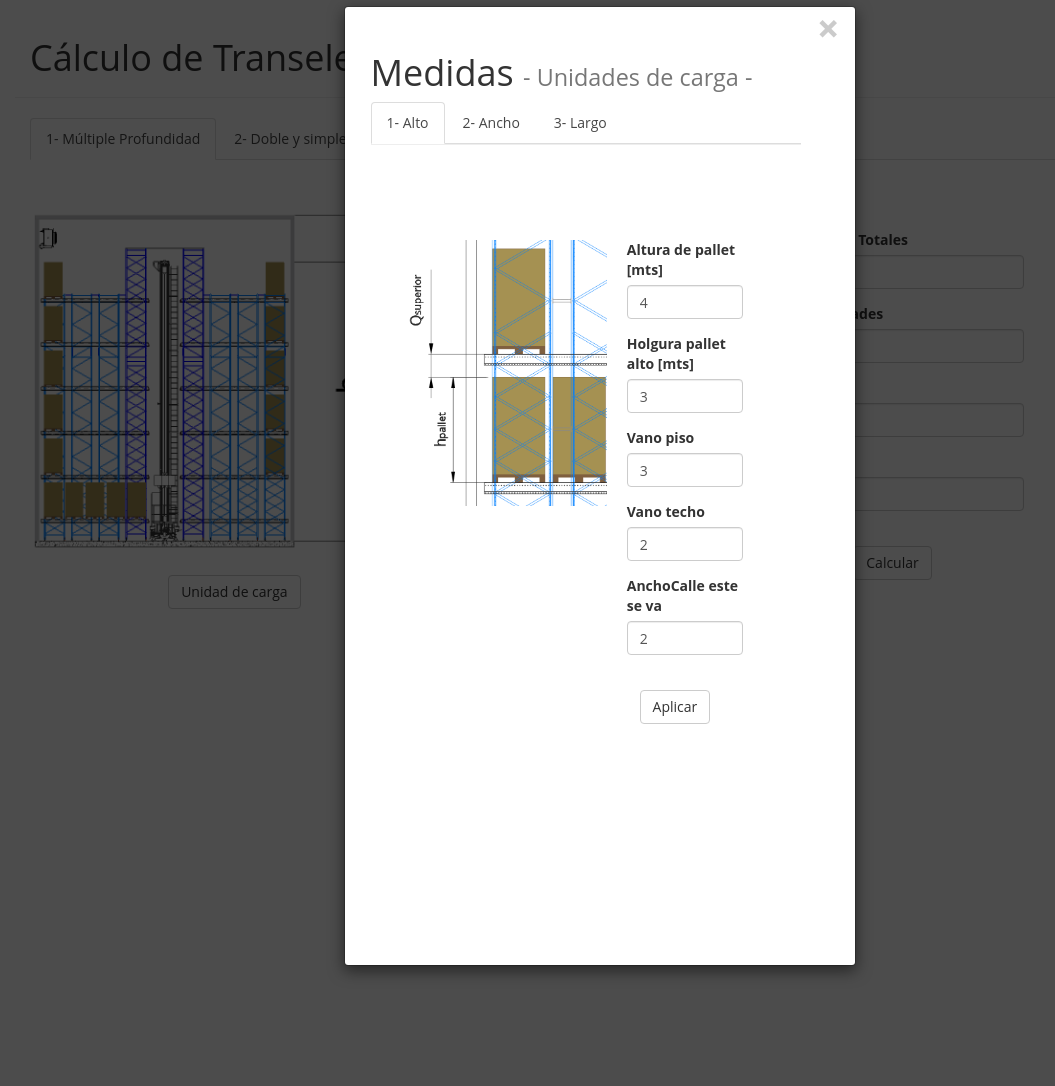
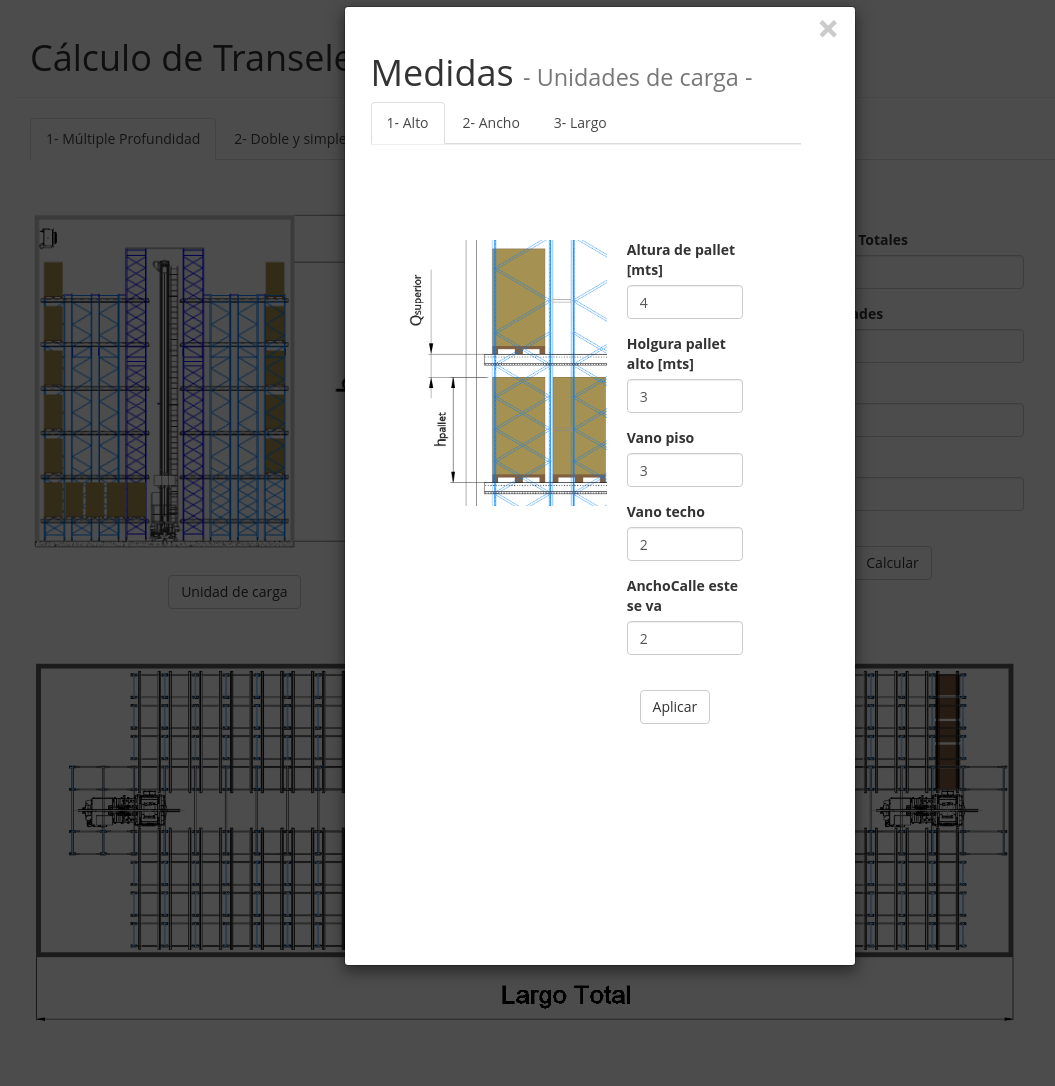
Before and after one commit to bbandeo/crosetto-aux, a PHP site: page / in a window 1280 px wide. Shown: the part 114-1200 px from the top of the page, without its empty margins (40-1095 px from the left). Run offline with PHP 8.4, Linux system fonts and the light colour scheme; some libraries are stand-ins or nearby versions.

Commit message:
Puesta imagen bottom

```diff
--- a/index.html
+++ b/index.html
@@ -40,7 +40,7 @@
         <div class="tab-content">
             <div role="tabpanel" class="tab-pane active contenido" id="multiple">
                 <div class="wrapper">
-                <div class="dimensiones">
+                <div class="dimensiones" style="border-width: 1rem;">
                     <div class="form-group" style="padding-left:20px">
                         <br>
                         <label for="exampleInputEmail1">Largo [mts]</label>
@@ -147,7 +147,14 @@
                       <button id="ucarga" type="#" class="btn btn-default abrirModal">Unidad de carga</button>
                   </div>
                 </div>
-            </div>
+                <div class="imagen-bottom">
+                  <img
+                    src="img/vistaSuperior.PNG"
+                    class=".et-cart-info img-responsive"
+                    alt="Responsive image"
+                  />
+              </div>
+              </div>
             </div>
             <div role="tabpanel" class="tab-pane contenido" id="simple">
                 <div class="dimensiones">
--- a/styles/style.css
+++ b/styles/style.css
@@ -82,6 +82,10 @@ nav #icon {
 .imagen {
   grid-column: 1 / 4;
   grid-row: 1 / 2;
+}
+.imagen-bottom {
+  grid-column: 1 / 8;
+  grid-row: 2;
 }
 .bg-modal {
   display: flex;
```
Also changed, not shown: img/vistaSuperior.PNG (added).
